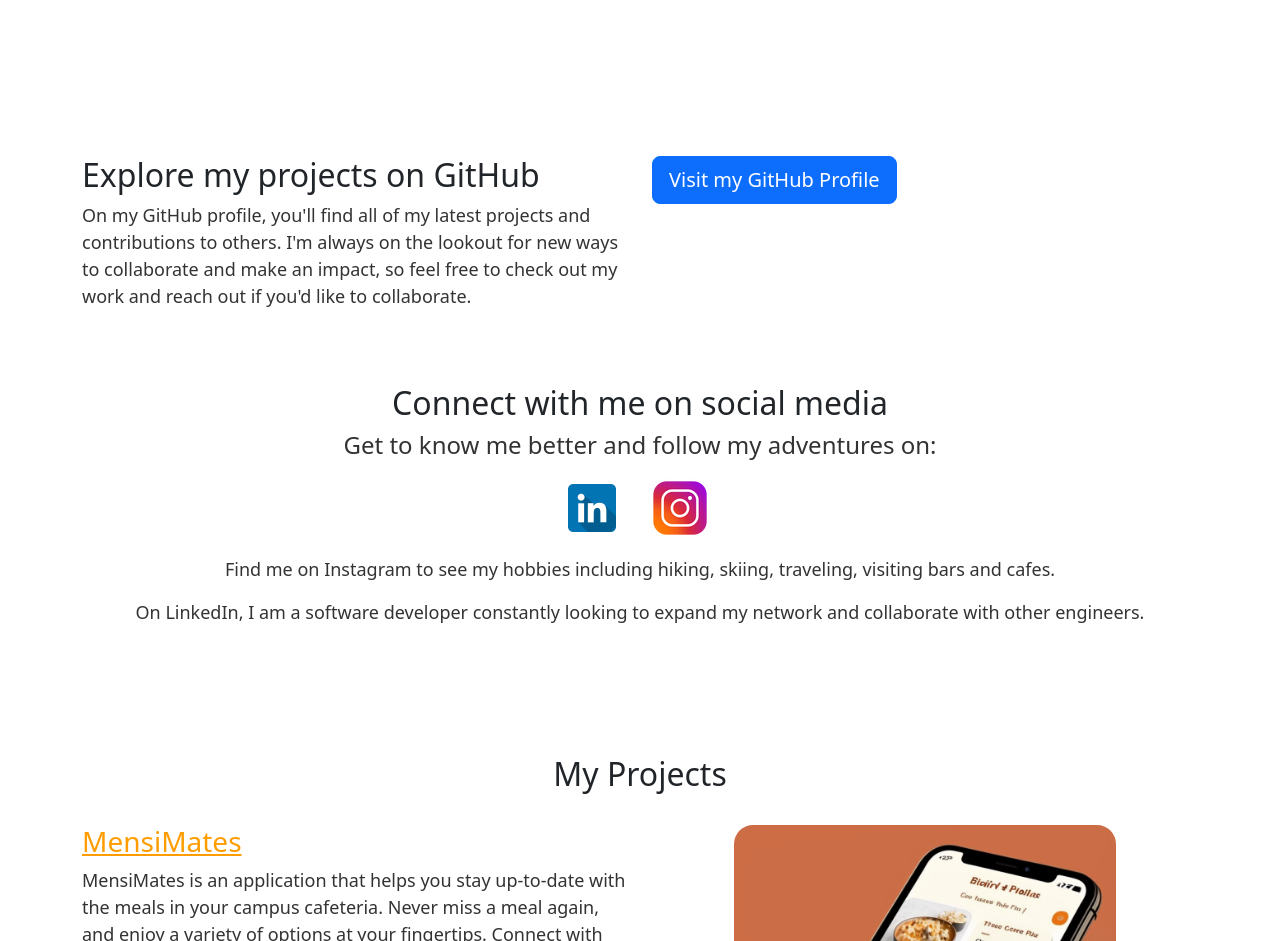
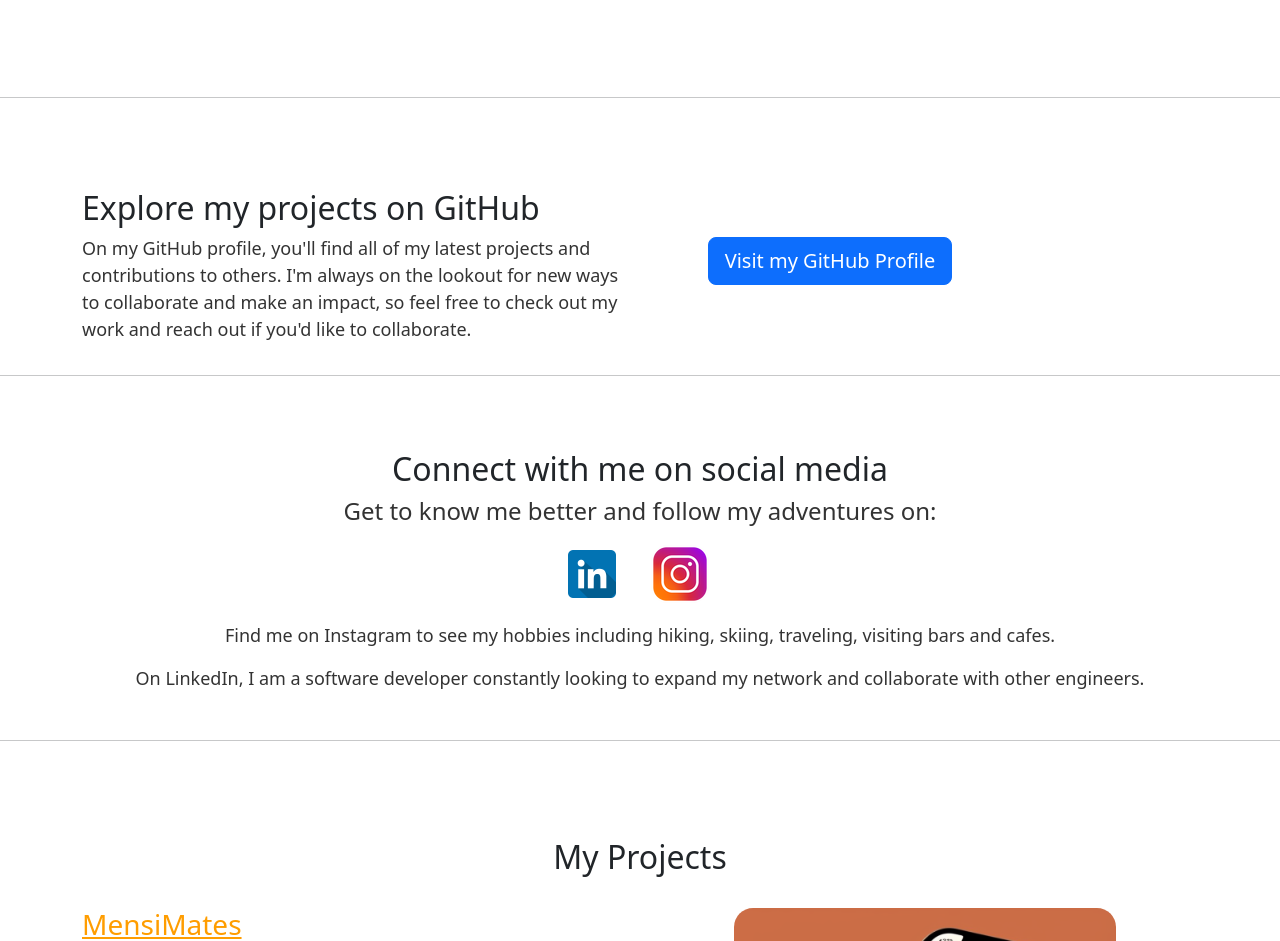
Before and after one commit to whosFritz/Portfolio, a plain HTML site: page index.html in a window 1280 px wide. Shown: the part 579-1520 px from the top of the page. Drawn offline with nearby package versions, Linux system fonts and the light colour scheme.

Commit message:
added lines and centered github button

```diff
--- a/index.html
+++ b/index.html
@@ -144,6 +144,7 @@
         </div>
       </div>
     </section>
+    <hr />
     <section id="github-section" class="github-section">
       <div class="container">
         <div class="row">
@@ -156,7 +157,7 @@
               and reach out if you'd like to collaborate.
             </p>
           </div>
-          <div class="col-lg-6">
+          <div class="col-lg-4 text-center py-5">
             <a
               href="https://www.github.com/whosfritz"
               class="btn btn-primary btn-lg"
@@ -167,6 +168,7 @@
         </div>
       </div>
     </section>
+    <hr />
     <section id="social-media-section">
       <div class="container my-5">
         <h2 class="text-center">Connect with me on social media</h2>
@@ -197,6 +199,7 @@
         </p>
       </div>
     </section>
+    <hr />
     <section id="projects-section">
       <div class="container my-5 py-2">
         <h2 class="text-center py-4">My Projects</h2>
```
